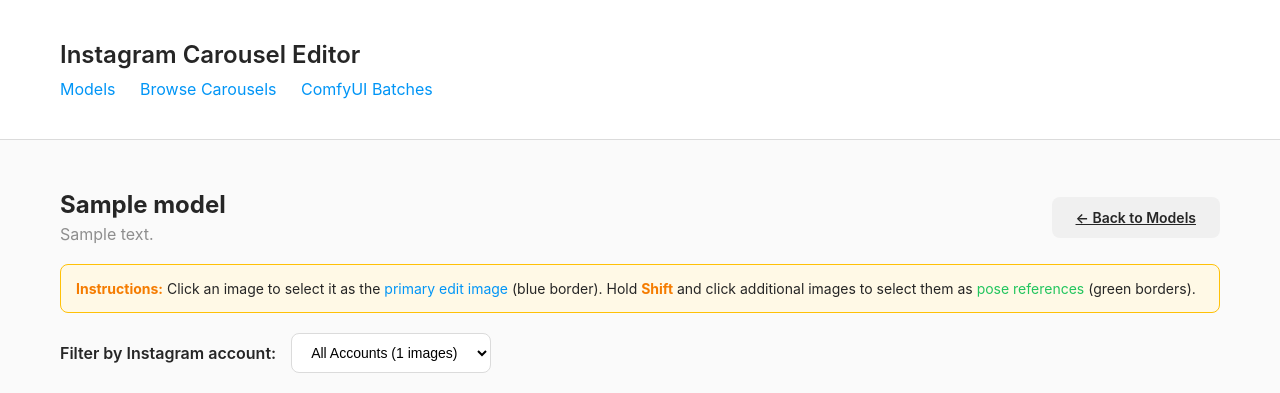
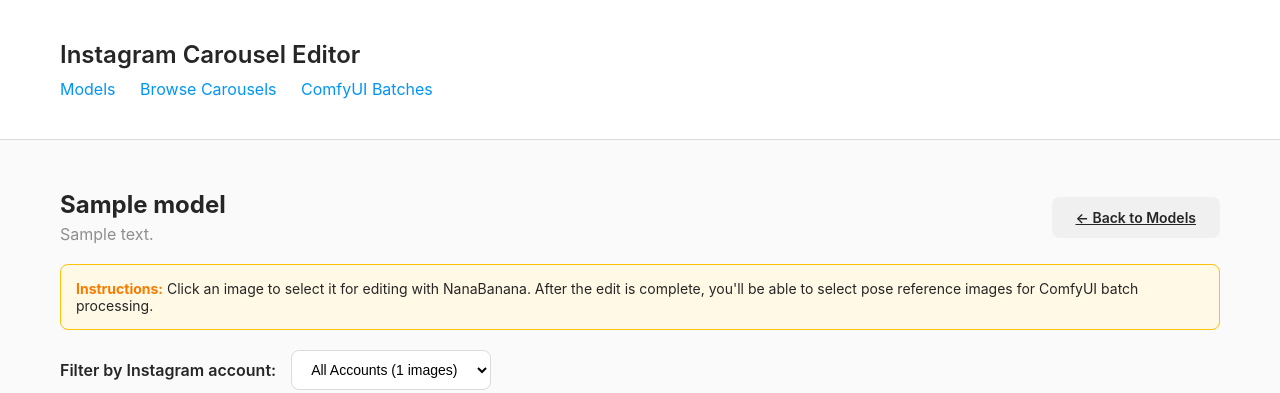
Before and after one commit to atlasreach/business, a Flask app: template templates/model_gallery.html in a window 1280 px wide. Shown: the top 393 px of the page. Run offline with Flask 3, Linux system fonts and the light colour scheme; the template is opened without the code that fills it: most values are stand-ins (such as "Sample title", 1, 10 or a date in 2020).

Commit message:
Fix workflow: Single image selection in gallery
Changed the model gallery workflow to only allow selecting ONE image at a time, which then gets edited with NanaBanana. This is the correct workflow - pose references should be selected AFTER the edit is complete, on the review page.

Changes:
- Updated instructions text to clarify the workflow
- Removed multi-select/Shift+Click functionality
- Changed "Primary" and "Pose References" to just "Selected: 1 image"
- Updated JavaScript to only track one selectedImageId
- Updated backend endpoint to accept image_id (not primary_image_id + reference_image_ids)
- Fixed NanaBanana API call to use correct payload structure

Correct workflow now:
1. User selects model
2. User selects ONE image from gallery
3. User enters prompt and clicks Generate
4. NanaBanana edits the image
5. Redirects to review page
6. On review page, user can select pose references for ComfyUI batch

🤖 Generated with Claude Code
https://claude.com/claude-code

Co-Authored-By: Claude <noreply@anthropic.com>

```diff
--- a/app.py
+++ b/app.py
@@ -107,48 +107,64 @@ def model_gallery(model_id):
 
 @app.route('/api/models/<model_id>/generate', methods=['POST'])
 def generate_from_model(model_id):
-    """API endpoint - Generate images from selected images
+    """API endpoint - Generate NanaBanana edit from single selected image
 
     Expects:
-    - primary_image_id: Image to edit with NanaBanana
-    - reference_image_ids[]: Images to use as pose references
+    - image_id: Image to edit with NanaBanana
     - prompt: Edit prompt for NanaBanana
     """
 
     data = request.json
-    primary_image_id = data.get('primary_image_id')
-    reference_image_ids = data.get('reference_image_ids', [])
+    image_id = data.get('image_id')
     prompt = data.get('prompt', '')
 
-    if not primary_image_id or not reference_image_ids or not prompt:
+    if not image_id or not prompt:
         return jsonify({'success': False, 'error': 'Missing required fields'}), 400
 
-    # Get primary image
-    primary_img = supabase.table('carousel_images').select('*').eq('id', primary_image_id).single().execute().data
+    # Get image
+    image = supabase.table('carousel_images').select('*').eq('id', image_id).single().execute().data
 
     # Call NanaBanana API to edit primary image
     print(f"Calling NanaBanana API with prompt: {prompt}")
 
-    response = requests.post(
-        f"{WAVESPEED_API_URL}/nanabana",
-        headers={'Content-Type': 'application/json'},
-        json={
-            'image_url': primary_img.get('local_path') or primary_img['image_url'],
-            'prompt': prompt,
-            'api_key': WAVESPEED_API_KEY
-        },
-        timeout=120
-    )
+    image_url = image.get('local_path') or image['image_url']
 
-    if response.status_code != 200:
-        return jsonify({'success': False, 'error': f'NanaBanana API error: {response.text}'}), 500
+    payload = {
+        "prompt": prompt,
+        "images": [image_url],
+        "aspect_ratio": "1:1",
+        "resolution": "1k",
+        "output_format": "jpeg",
+        "enable_sync_mode": True,
+        "enable_base64_output": False
+    }
 
-    result_url = response.json().get('result_url')
+    headers = {
+        "Authorization": f"Bearer {WAVESPEED_API_KEY}",
+        "Content-Type": "application/json"
+    }
+
+    try:
+        response = requests.post(WAVESPEED_API_URL, json=payload, headers=headers, timeout=120)
+        response.raise_for_status()
+
+        result = response.json()
+
+        if result.get('code') != 200:
+            return jsonify({'success': False, 'error': f'NanaBanana API error: {result.get("message", "Unknown error")}'}), 500
+
+        data = result.get('data', {})
+        if not data.get('outputs') or len(data['outputs']) == 0:
+            return jsonify({'success': False, 'error': 'No image outputs in response'}), 500
+
+        result_url = data['outputs'][0]
+    except Exception as e:
+        return jsonify({'success': False, 'error': f'NanaBanana API error: {str(e)}'}), 500
 
     # Create edit_test record linked to model
     edit_test = {
-        'carousel_id': primary_img['carousel_id'],
-        'image_id': primary_image_id,
+        'carousel_id': image['carousel_id'],
+        'image_id': image_id,
         'edit_prompt': prompt,
         'nanabana_result_url': result_url,
         'status': 'completed',
--- a/templates/model_gallery.html
+++ b/templates/model_gallery.html
@@ -215,8 +215,7 @@
 </div>
 
 <div class="instructions">
-    <strong>Instructions:</strong> Click an image to select it as the <span style="color: #0095f6;">primary edit image</span> (blue border).
-    Hold <strong>Shift</strong> and click additional images to select them as <span style="color: #22c55e;">pose references</span> (green borders).
+    <strong>Instructions:</strong> Click an image to select it for editing with NanaBanana. After the edit is complete, you'll be able to select pose reference images for ComfyUI batch processing.
 </div>
 
 <div class="filter-section">
@@ -231,8 +230,7 @@
 
 <div class="selection-info" id="selectionInfo">
     <div class="selection-counts">
-        <span class="count-primary">Primary: <span id="primaryCount">0</span></span>
-        <span class="count-poses">Pose References: <span id="poseCount">0</span></span>
+        <span class="count-primary">Selected: <span id="primaryCount">0</span> image</span>
     </div>
 </div>
 
@@ -280,83 +278,51 @@
 </div>
 
 <script>
-let primaryImageId = null;
-let poseImageIds = [];
+let selectedImageId = null;
 
 function handleImageClick(event, element) {
     const imageId = element.dataset.imageId;
-    const isShiftHeld = event.shiftKey;
 
-    if (!isShiftHeld) {
-        // Regular click = set as primary
-        // Clear previous primary
+    // Clear previous selection
     document.querySelectorAll('.image-item').forEach(item => {
         item.classList.remove('selected-primary');
         const badge = item.querySelector('.image-badge');
         badge.textContent = '';
     });
 
-        // Set new primary
-        primaryImageId = imageId;
+    // Set new selection
+    selectedImageId = imageId;
     element.classList.add('selected-primary');
-        element.querySelector('.image-badge').textContent = 'PRIMARY';
-
-        // Remove from poses if it was there
-        const poseIndex = poseImageIds.indexOf(imageId);
-        if (poseIndex > -1) {
-            poseImageIds.splice(poseIndex, 1);
-        }
-    } else {
-        // Shift+click = toggle pose reference
-        if (element.classList.contains('selected-pose')) {
-            // Remove from poses
-            element.classList.remove('selected-pose');
-            element.querySelector('.image-badge').textContent = '';
-            const index = poseImageIds.indexOf(imageId);
-            if (index > -1) {
-                poseImageIds.splice(index, 1);
-            }
-        } else {
-            // Add to poses (if not primary)
-            if (imageId !== primaryImageId) {
-                element.classList.add('selected-pose');
-                element.querySelector('.image-badge').textContent = 'POSE REF';
-                poseImageIds.push(imageId);
-            }
-        }
-    }
+    element.querySelector('.image-badge').textContent = 'SELECTED';
 
     updateUI();
 }
 
 function updateUI() {
-    const primaryCount = primaryImageId ? 1 : 0;
-    const poseCount = poseImageIds.length;
+    const selectedCount = selectedImageId ? 1 : 0;
 
-    document.getElementById('primaryCount').textContent = primaryCount;
-    document.getElementById('poseCount').textContent = poseCount;
+    document.getElementById('primaryCount').textContent = selectedCount;
 
     const selectionInfo = document.getElementById('selectionInfo');
     const promptSection = document.getElementById('promptSection');
     const generateBtn = document.getElementById('generateBtn');
 
-    if (primaryCount > 0 && poseCount > 0) {
+    if (selectedCount > 0) {
         selectionInfo.classList.add('active');
         promptSection.classList.add('active');
         generateBtn.disabled = false;
     } else {
-        selectionInfo.classList.add('active');
+        selectionInfo.classList.remove('active');
         promptSection.classList.remove('active');
         generateBtn.disabled = true;
     }
 }
 
 function clearSelection() {
-    primaryImageId = null;
-    poseImageIds = [];
+    selectedImageId = null;
 
     document.querySelectorAll('.image-item').forEach(item => {
-        item.classList.remove('selected-primary', 'selected-pose');
+        item.classList.remove('selected-primary');
         item.querySelector('.image-badge').textContent = '';
     });
 
@@ -395,15 +361,14 @@ document.getElementById('generateForm').addEventListener('submit', function(e) {
             'Content-Type': 'application/json'
         },
         body: JSON.stringify({
-            primary_image_id: primaryImageId,
-            reference_image_ids: poseImageIds,
+            image_id: selectedImageId,
             prompt: prompt
         })
     })
     .then(response => response.json())
     .then(data => {
         if (data.success) {
-            window.location.href = `/edit/${data.test_id}`;
+            window.location.href = data.redirect;
         } else {
             alert('Error: ' + data.error);
             generateBtn.disabled = false;
```
Lines whose indentation alone changed are shown as unchanged.
